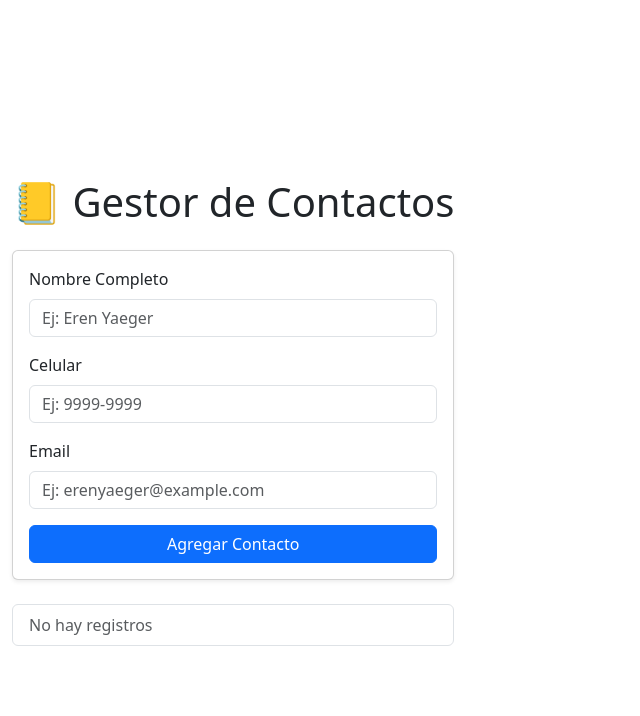
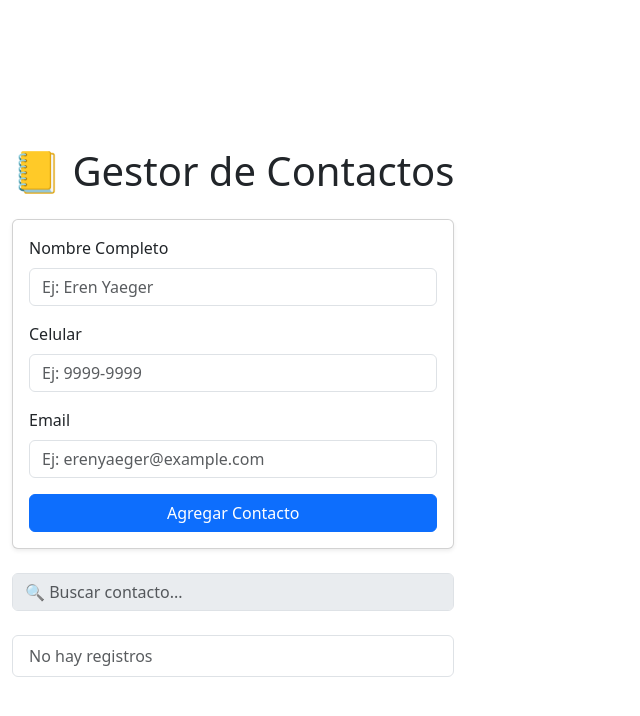
Before and after one commit to rodchakk/gestor-contactos, a React (Vite) app: page / in a window 1280 px wide. Shown: the top 716 px of the page, without its empty margins (0-640 px from the left). Built offline with nearby package versions, Linux system fonts and the light colour scheme.

Commit message:
barra de busqueda
se agrego barra de busqueda

```diff
--- a/src/App.jsx
+++ b/src/App.jsx
@@ -31,7 +31,21 @@ function App() {
   return (
     <div className="container mt-4">
       <h1 className="text-center mb-4">📒 Gestor de Contactos</h1>
+
+      {/* Formulario */}
       <ContactForm onSave={addContact} />
+
+      {/* Barra de búsqueda (solo visual por ahora no tiene funccionalidad) */}
+      <div className="mb-4">
+        <input
+          type="text"
+          className="form-control"
+          placeholder="🔍 Buscar contacto..."
+          disabled // solo visual, no hace nada aún
+        />
+      </div>
+
+      {/* Lista */}
       <ContactList contacts={contacts} onDelete={deleteContact} />
     </div>
   );
```
